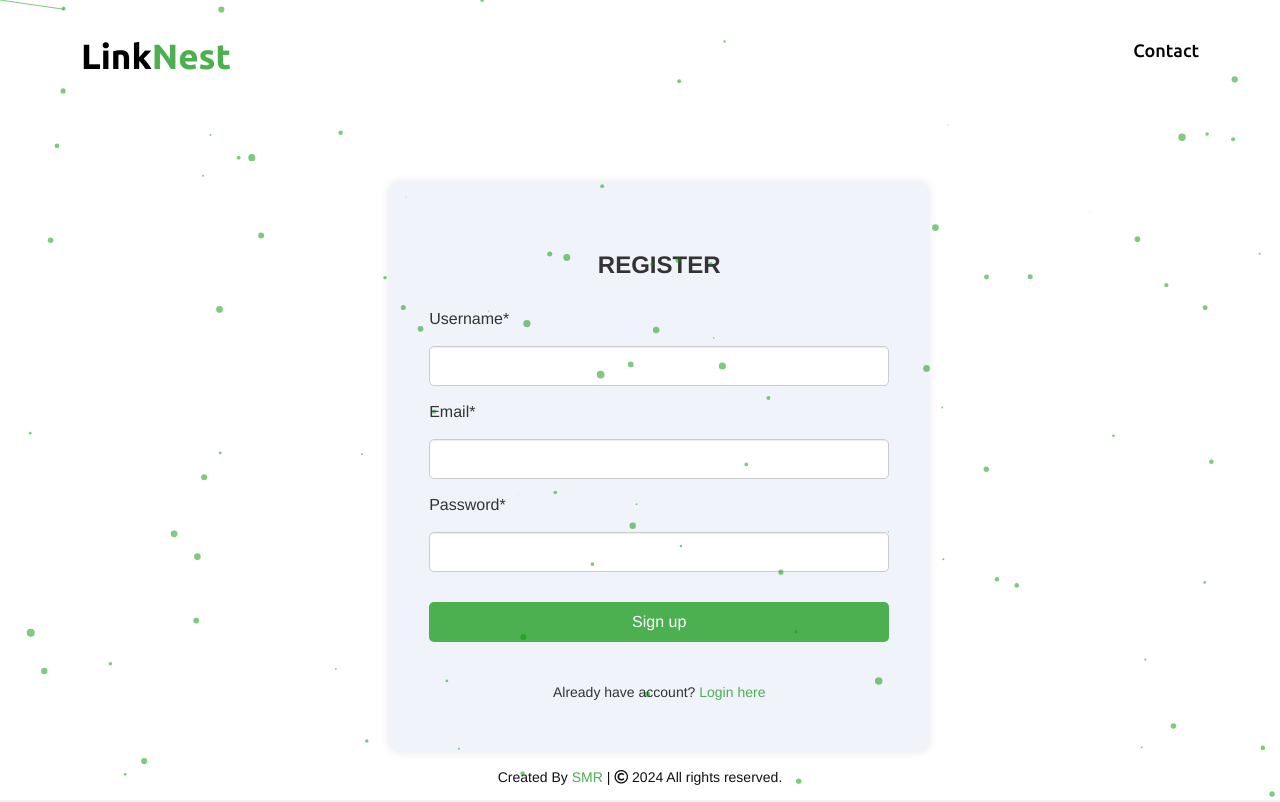
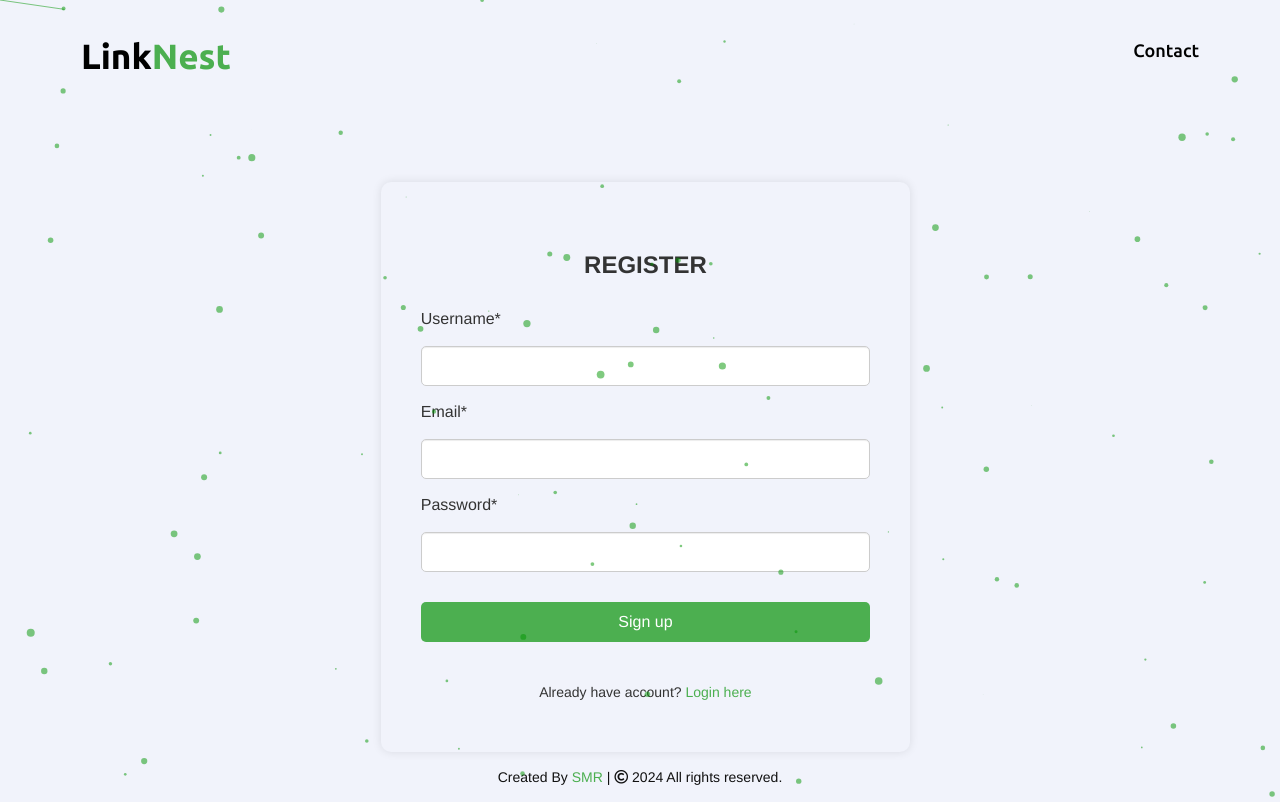
Before and after one commit to smr-yogesh/Linknest.cc, a Flask app: page /register in a window 1280 px wide. Run offline with Flask 3, Linux system fonts and the light colour scheme; some libraries are stand-ins or nearby versions.

Commit message:
v0.08, live validation on signup/sign page with ajex. few more css changes

```diff
--- a/static/css/loginstyle.css
+++ b/static/css/loginstyle.css
@@ -1,6 +1,6 @@
 /* Responsive CSS for loginstyle.css */
 
-  /* Form */
+/* Form */
   #form {
 	width: 100%;
 	height: 100vh;
@@ -11,6 +11,7 @@
   }
 
   #userform {
+	margin-left: 2%;
 	margin-top: 100px;
 	background-color: #f1f3fb;
 	padding: 40px;
@@ -134,5 +135,4 @@
 	#userform p {
 	  font-size: 12px;
 	}
-
 }
--- a/static/css/style.css
+++ b/static/css/style.css
@@ -406,7 +406,6 @@ hr{
 
 .main_content {
     flex: 1 0 auto;
-    margin-left: 3%;
   }
 
 /* footer section styling */
--- a/templates/sign_in.html
+++ b/templates/sign_in.html
@@ -11,7 +11,7 @@
   <link rel="shortcut icon" type="image/png" href="{{ url_for('static', filename='images/ok.png') }}">
   <link rel="stylesheet" href="https://maxcdn.bootstrapcdn.com/bootstrap/3.3.5/css/bootstrap.min.css">
 </head>
-<body>
+<body style="background-color: #f1f3fb;">
   {% with messages = get_flashed_messages(with_categories=true) %}
   {% if messages %}
     {% for category, message in messages %}
```
